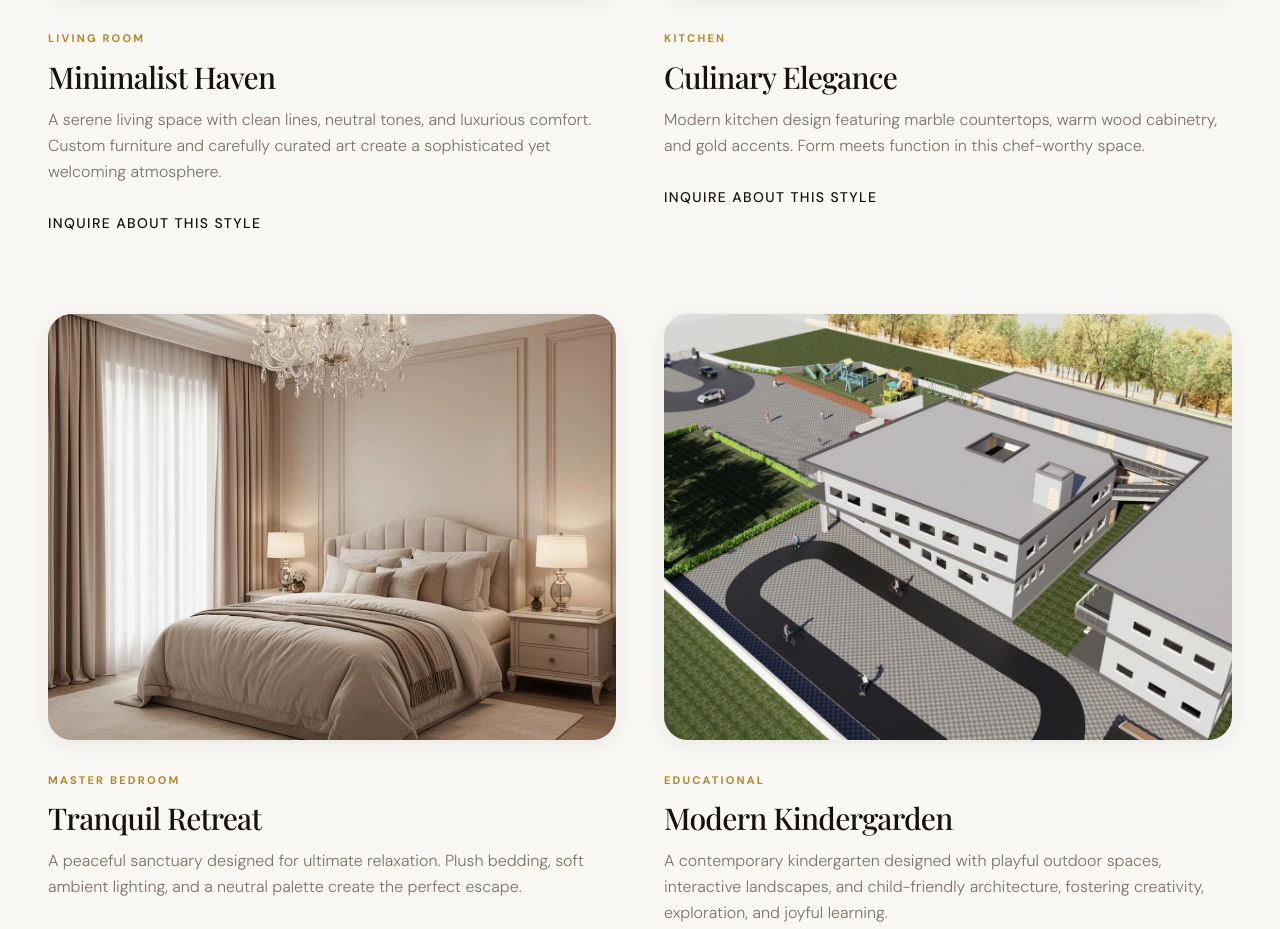
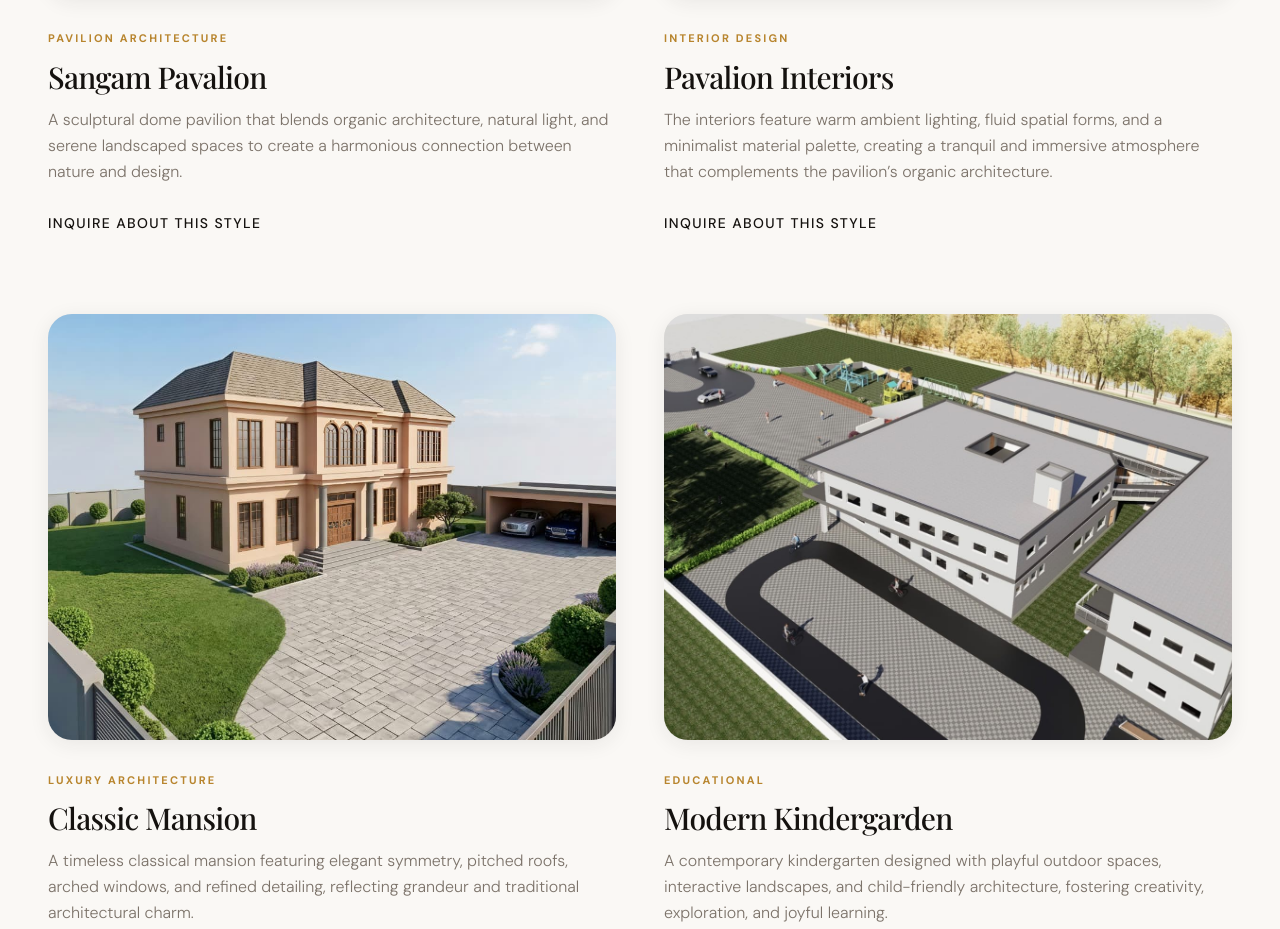
Before and after one commit to blazecodeprakhar/ayush-architects, a React (Vite) app: page /portfolio in a window 1280 px wide. Shown: the part 883-1812 px from the top of the page. Built offline with nearby package versions, Linux system fonts and the light colour scheme; the HTML template or start-up script is replaced by a standard one; a web font is replaced by a local one.

Commit message:
feat: update projects 1-3 to Sangam Pavalion, Pavalion Interiors, and Classic Mansion

```diff
--- a/src/components/SwipeGallery/images.ts
+++ b/src/components/SwipeGallery/images.ts
@@ -1,6 +1,6 @@
-import projectLiving from '@/assets/project-living-room.webp';
-import projectKitchen from '@/assets/project-kitchen.webp';
-import projectBedroom from '@/assets/project-bedroom.webp';
+import sangamPavalion from '@/assets/landscape/Dome Pavalion.png';
+import pavalionInteriors from '@/assets/landscape/Pavalion Hall.jpeg';
+import classicMansion from '@/assets/landscape/Classical Mansion.jpeg';
 import modernKindergarden from '@/assets/landscape/Modern Kindergarden.jpeg';
 import luxuriousOffice from '@/assets/landscape/Luxurious Office.jpeg';
 import modernResidence from '@/assets/landscape/MODERN HOUSE.png';
@@ -8,21 +8,21 @@ import modernResidence from '@/assets/landscape/MODERN HOUSE.png';
 export const projects = [
     {
         id: 1,
-        title: 'Minimalist Haven',
-        category: 'Living Room',
-        image: projectLiving,
+        title: 'Sangam Pavalion',
+        category: 'Pavilion Architecture',
+        image: sangamPavalion,
     },
     {
         id: 2,
-        title: 'Culinary Elegance',
-        category: 'Kitchen',
-        image: projectKitchen,
+        title: 'Pavalion Interiors',
+        category: 'Interior Design',
+        image: pavalionInteriors,
     },
     {
         id: 3,
-        title: 'Tranquil Retreat',
-        category: 'Master Bedroom',
-        image: projectBedroom,
+        title: 'Classic Mansion',
+        category: 'Luxury Architecture',
+        image: classicMansion,
     },
     {
         id: 4,
--- a/src/pages/Portfolio.tsx
+++ b/src/pages/Portfolio.tsx
@@ -10,9 +10,9 @@ import { ArrowUpRight } from 'lucide-react';
 import Layout from '@/components/layout/Layout';
 
 // Import project images
-import projectLiving from '@/assets/project-living-room.webp';
-import projectKitchen from '@/assets/project-kitchen.webp';
-import projectBedroom from '@/assets/project-bedroom.webp';
+import sangamPavalion from '@/assets/landscape/Dome Pavalion.png';
+import pavalionInteriors from '@/assets/landscape/Pavalion Hall.jpeg';
+import classicMansion from '@/assets/landscape/Classical Mansion.jpeg';
 import modernKindergarden from '@/assets/landscape/Modern Kindergarden.jpeg';
 import luxuriousOffice from '@/assets/landscape/Luxurious Office.jpeg';
 import modernResidence from '@/assets/landscape/MODERN HOUSE.png';
@@ -20,27 +20,27 @@ import modernResidence from '@/assets/landscape/MODERN HOUSE.png';
 const projects = [
   {
     id: 1,
-    title: 'Minimalist Haven',
-    category: 'Living Room',
-    location: 'Manhattan, NY',
-    image: projectLiving,
-    description: 'A serene living space with clean lines, neutral tones, and luxurious comfort. Custom furniture and carefully curated art create a sophisticated yet welcoming atmosphere.',
+    title: 'Sangam Pavalion',
+    category: 'Pavilion Architecture',
+    location: 'Cultural Zone',
+    image: sangamPavalion,
+    description: 'A sculptural dome pavilion that blends organic architecture, natural light, and serene landscaped spaces to create a harmonious connection between nature and design.',
   },
   {
     id: 2,
-    title: 'Culinary Elegance',
-    category: 'Kitchen',
-    location: 'Brooklyn, NY',
-    image: projectKitchen,
-    description: 'Modern kitchen design featuring marble countertops, warm wood cabinetry, and gold accents. Form meets function in this chef-worthy space.',
+    title: 'Pavalion Interiors',
+    category: 'Interior Design',
+    location: 'Exhibition Hall',
+    image: pavalionInteriors,
+    description: 'The interiors feature warm ambient lighting, fluid spatial forms, and a minimalist material palette, creating a tranquil and immersive atmosphere that complements the pavilion’s organic architecture.',
   },
   {
     id: 3,
-    title: 'Tranquil Retreat',
-    category: 'Master Bedroom',
-    location: 'Upper East Side, NY',
-    image: projectBedroom,
-    description: 'A peaceful sanctuary designed for ultimate relaxation. Plush bedding, soft ambient lighting, and a neutral palette create the perfect escape.',
+    title: 'Classic Mansion',
+    category: 'Luxury Architecture',
+    location: 'Private Grounds',
+    image: classicMansion,
+    description: 'A timeless classical mansion featuring elegant symmetry, pitched roofs, arched windows, and refined detailing, reflecting grandeur and traditional architectural charm.',
   },
   {
     id: 4,
```
